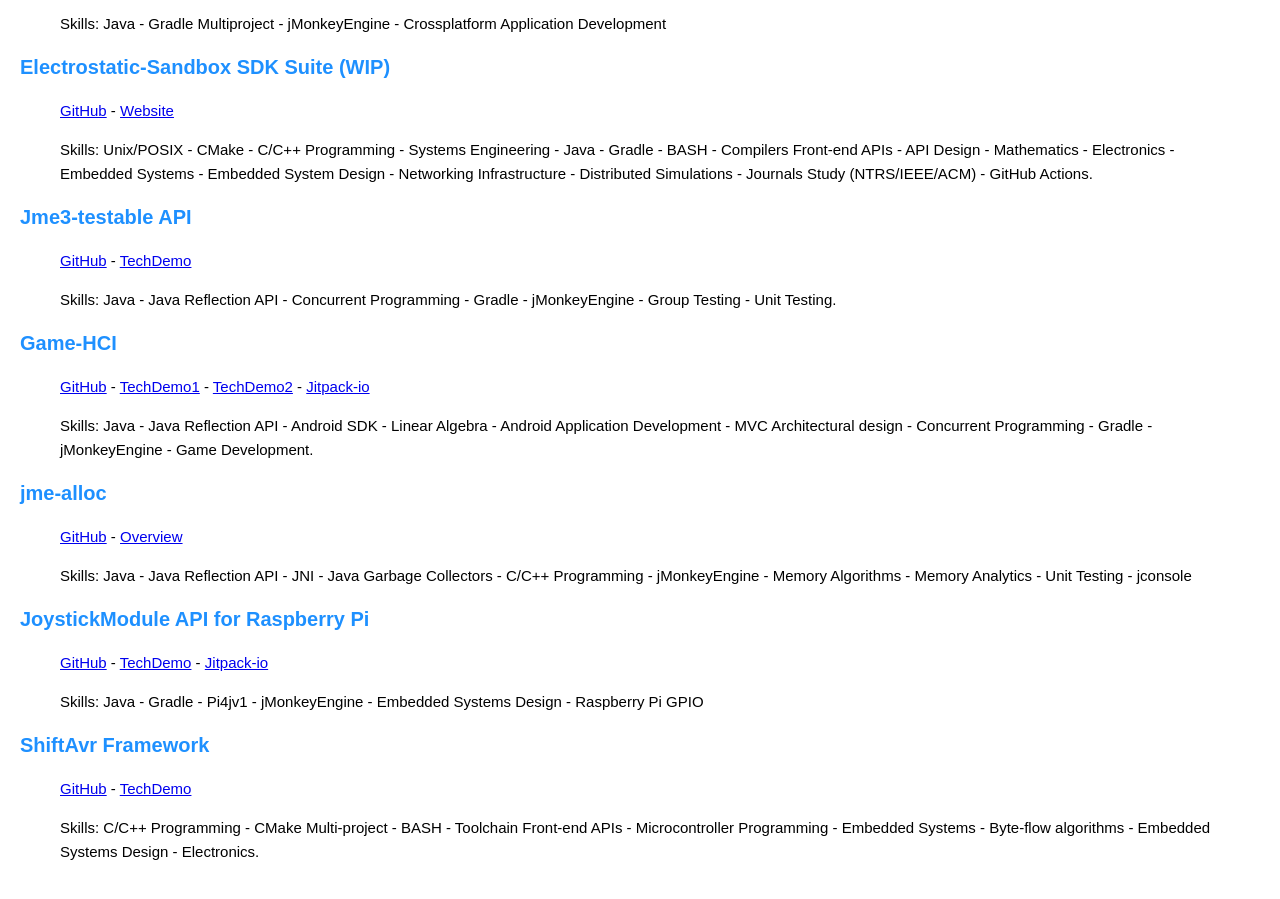
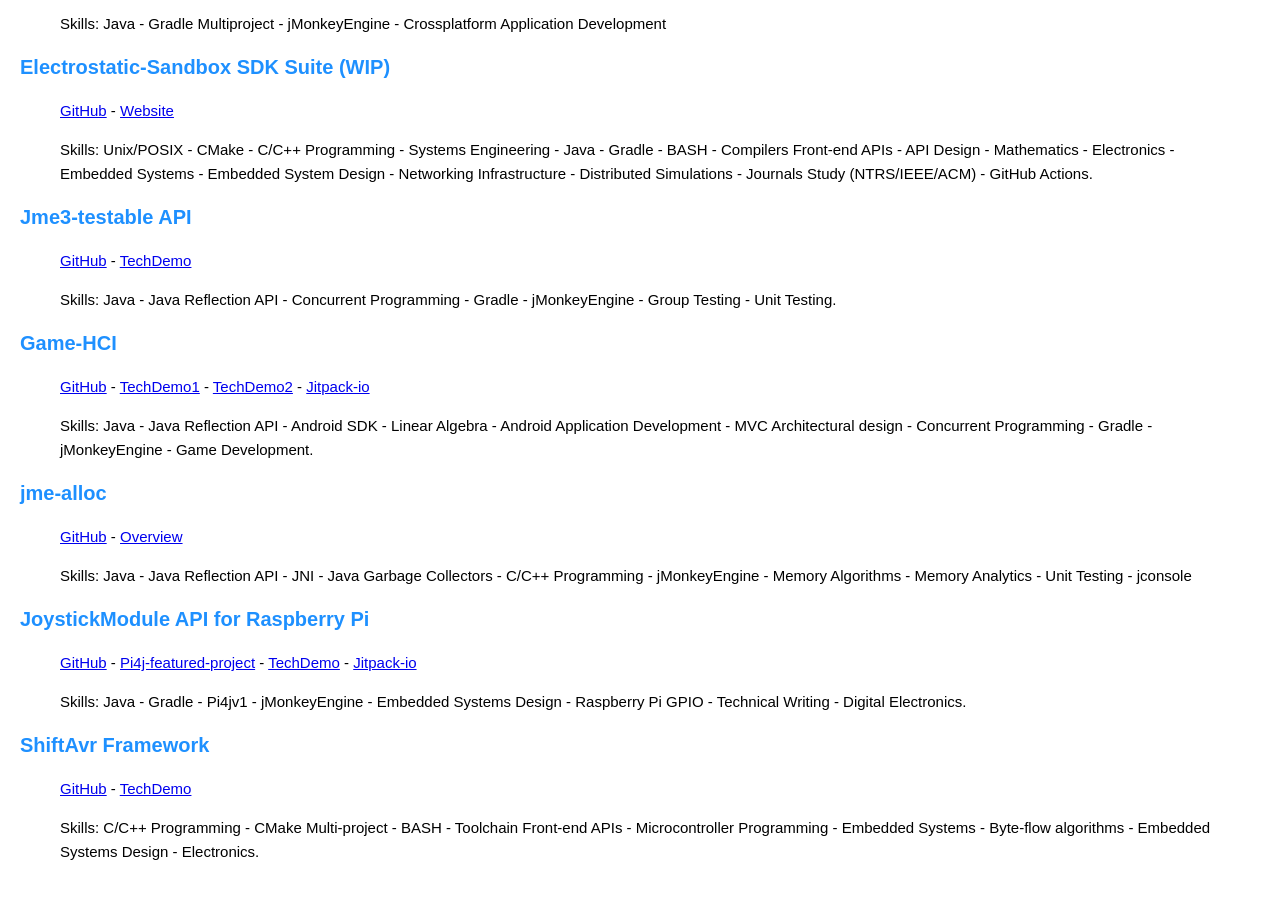
Before and after one commit to pavly-gerges/pavly-gerges, a Jekyll site: the page built from resume/index.md, in a window 1280 px wide and 900 px high, scrolled down 3539 px. Built offline with Jekyll 4.4.1, drawn with Linux system fonts in a browser that asks for light colours; our own code applies the rules of GitHub Pages for plain Markdown files.

Commit message:
Update index.md

```diff
--- a/resume/index.md
+++ b/resume/index.md
@@ -90,9 +90,9 @@ Welcome, it's an honor for me that you've reached here! I'm Pavly Gerges, aka. p
 >
 
 ### JoystickModule API for Raspberry Pi
-> [GitHub](https://github.com/Electrostat-Lab/JoyStickModule) - [TechDemo](https://www.youtube.com/watch?v=9ZvhFQSwHF0) - [Jitpack-io](https://jitpack.io/#Electrostat-Lab/JoystickModule)
+> [GitHub](https://github.com/Electrostat-Lab/JoyStickModule) - [Pi4j-featured-project](https://www.pi4j.com/featured-projects/joystick-game/) - [TechDemo](https://www.youtube.com/watch?v=9ZvhFQSwHF0) - [Jitpack-io](https://jitpack.io/#Electrostat-Lab/JoystickModule)
 >
-> Skills: Java - Gradle - Pi4jv1 - jMonkeyEngine - Embedded Systems Design - Raspberry Pi GPIO
+> Skills: Java - Gradle - Pi4jv1 - jMonkeyEngine - Embedded Systems Design - Raspberry Pi GPIO - Technical Writing - Digital Electronics.
 >
 
 ### ShiftAvr Framework
```
